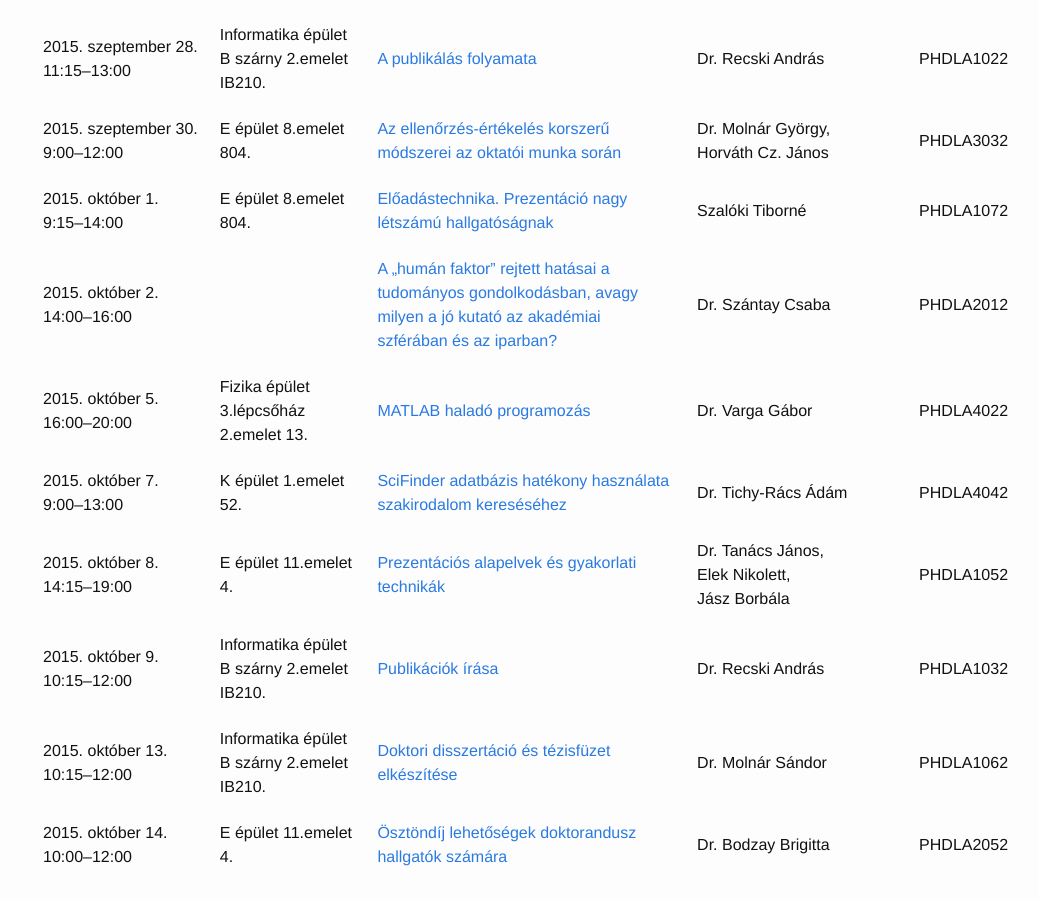
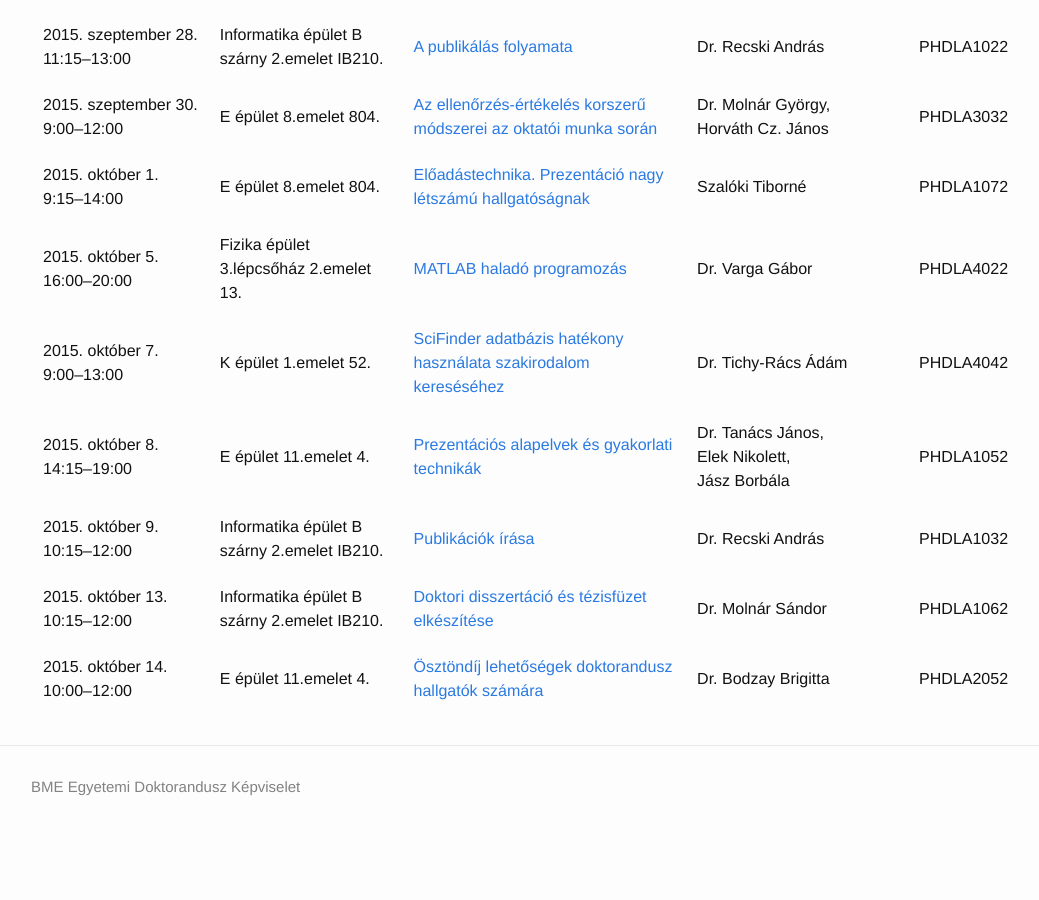
Before and after one commit to totyabaja/bme-edk.github.io, a Jekyll site: the page built from lectures.html, in a window 1280 px wide and 900 px high, scrolled down 498 px. Shown: the whole window, without its empty margins (39-1078 px from the left). Built offline with Jekyll 4.4.1, drawn with Linux system fonts in a browser that asks for light colours; a file with an impossible date is left out; after the commit the page ends 1357 px from its top, so only the background shows below that.

Commit message:
Update 2012-human-faktor.md

```diff
--- a/_lectures/2012-human-faktor.md
+++ b/_lectures/2012-human-faktor.md
@@ -1,6 +1,6 @@
 ---
 layout: lecture
-date: 2015.10.02. 2015.10.16
+date: TBA
 title: A „humán faktor” rejtett hatásai a tudományos gondolkodásban, avagy milyen a jó kutató az akadémiai szférában és az iparban?
 lecturers:
   - name: Dr. Szántay Csaba
```
